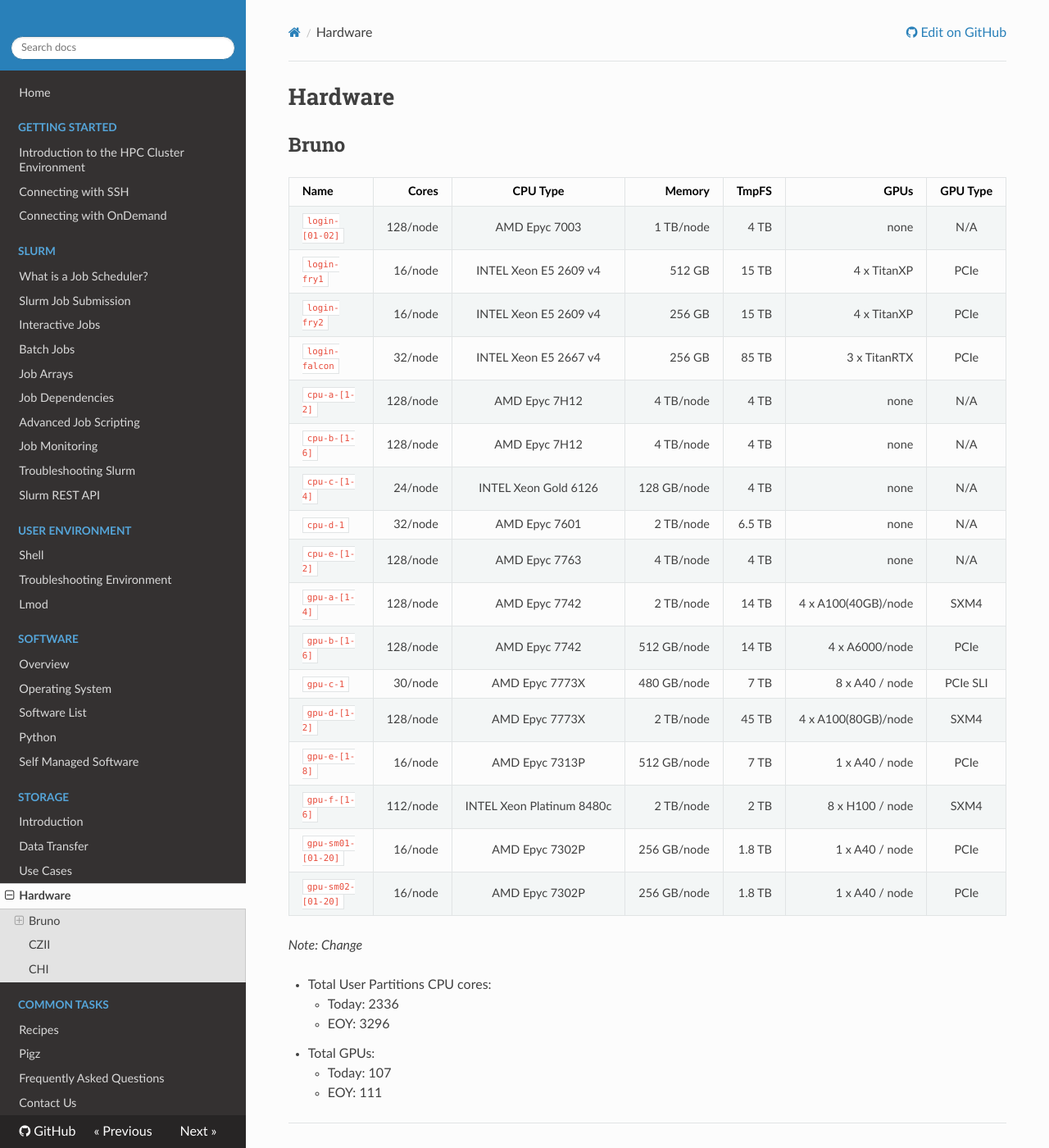
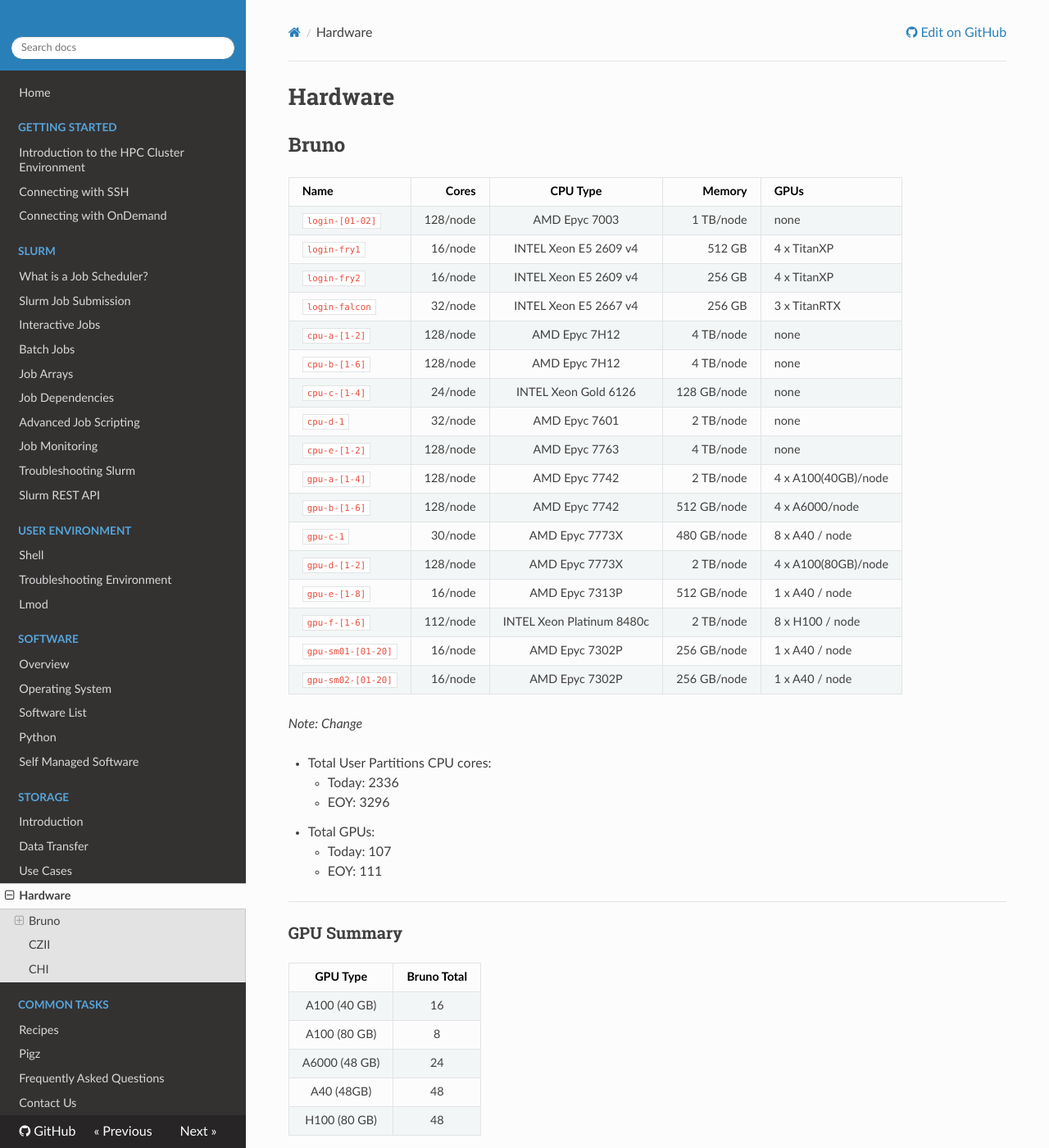
Before and after one commit to biohub-hpc/hpcuserguide, an MkDocs documentation site: the page built from docs/hardware/overview.md, in a window 1280 px wide and 1400 px high. Shown: the whole window at 82% size. Built offline with MkDocs 1.6.1, drawn with Linux system fonts in a browser that asks for light colours; nearby versions of some CDN libraries.

Commit message:
remove column TmpFS

```diff
--- a/docs/hardware/overview.md
+++ b/docs/hardware/overview.md
@@ -5,25 +5,25 @@
 # Hardware
 
 ## Bruno
-| Name              | Cores     | CPU Type | Memory      | TmpFS    | GPUs                | GPU Type |
-| ----------------- | --------: | :------: | ----------: | -------: | ------------------: | :------: |
-|`login-[01-02]`    |  128/node |  AMD Epyc 7003   | 1 TB/node   | 4 TB     | none                | N/A      |
-|`login-fry1`       |  16/node  |  INTEL Xeon E5 2609 v4   | 512 GB      | 15 TB    | 4 x TitanXP         | PCIe     |
-|`login-fry2`       |  16/node  |  INTEL Xeon E5 2609 v4   | 256 GB      | 15 TB    | 4 x TitanXP         | PCIe     |
-|`login-falcon`     |  32/node  |  INTEL Xeon E5 2667 v4  | 256 GB      | 85 TB    | 3 x TitanRTX        | PCIe     |
-|`cpu-a-[1-2]`      |  128/node |  AMD Epyc 7H12   | 4 TB/node   | 4 TB     | none                | N/A      |
-|`cpu-b-[1-6]`      |  128/node |  AMD Epyc 7H12   | 4 TB/node   | 4 TB     | none                | N/A      |
-|`cpu-c-[1-4]`      |  24/node  |  INTEL Xeon Gold 6126  | 128 GB/node | 4 TB     | none                | N/A      |
-|`cpu-d-1`          |  32/node  |  AMD Epyc 7601   | 2 TB/node   | 6.5 TB   | none                | N/A      |
-|`cpu-e-[1-2]`      |  128/node |  AMD Epyc 7763   | 4 TB/node   | 4 TB     | none                | N/A      |
-|`gpu-a-[1-4]`      |  128/node |  AMD Epyc 7742   | 2 TB/node   | 14 TB    | 4 x A100(40GB)/node | SXM4     |
-|`gpu-b-[1-6]`      |  128/node |  AMD Epyc 7742   | 512 GB/node | 14 TB    | 4 x A6000/node      | PCIe     |
-|`gpu-c-1`      |  30/node  |  AMD Epyc 7773X   | 480 GB/node | 7 TB     | 8 x A40 / node      | PCIe SLI |
-|`gpu-d-[1-2]`      |  128/node |  AMD Epyc 7773X   | 2 TB/node   | 45 TB    | 4 x A100(80GB)/node | SXM4     |
-|`gpu-e-[1-8]`      |  16/node  |  AMD Epyc 7313P   | 512 GB/node | 7 TB     | 1 x A40 / node      | PCIe     |
-|`gpu-f-[1-6]` |  112/node  |  INTEL Xeon Platinum 8480c   | 2 TB/node | 2 TB   | 8 x H100 / node      | SXM4     |
-|`gpu-sm01-[01-20]` |  16/node  |  AMD Epyc 7302P   | 256 GB/node | 1.8 TB   | 1 x A40 / node      | PCIe     |
-|`gpu-sm02-[01-20]` |  16/node  |  AMD Epyc 7302P   | 256 GB/node | 1.8 TB   | 1 x A40 / node      | PCIe     |
+| Name              | Cores     | CPU Type | Memory      | GPUs         |
+| ----------------- | --------: | :------: | ----------: |--------------|
+|`login-[01-02]`    |  128/node |  AMD Epyc 7003   | 1 TB/node   | none         |
+|`login-fry1`       |  16/node  |  INTEL Xeon E5 2609 v4   | 512 GB      | 4 x TitanXP  |
+|`login-fry2`       |  16/node  |  INTEL Xeon E5 2609 v4   | 256 GB      | 4 x TitanXP  |
+|`login-falcon`     |  32/node  |  INTEL Xeon E5 2667 v4  | 256 GB      | 3 x TitanRTX |
+|`cpu-a-[1-2]`      |  128/node |  AMD Epyc 7H12   | 4 TB/node   |  none                |
+|`cpu-b-[1-6]`      |  128/node |  AMD Epyc 7H12   | 4 TB/node   |  none                |
+|`cpu-c-[1-4]`      |  24/node  |  INTEL Xeon Gold 6126  | 128 GB/node |  none          |
+|`cpu-d-1`          |  32/node  |  AMD Epyc 7601   | 2 TB/node   |  none                |
+|`cpu-e-[1-2]`      |  128/node |  AMD Epyc 7763   | 4 TB/node   |  none                |
+|`gpu-a-[1-4]`      |  128/node |  AMD Epyc 7742   | 2 TB/node   | 4 x A100(40GB)/node |
+|`gpu-b-[1-6]`      |  128/node |  AMD Epyc 7742   | 512 GB/node | 4 x A6000/node      |
+|`gpu-c-1`      |  30/node  |  AMD Epyc 7773X   | 480 GB/node | 8 x A40 / node      |
+|`gpu-d-[1-2]`      |  128/node |  AMD Epyc 7773X   | 2 TB/node   | 4 x A100(80GB)/node |
+|`gpu-e-[1-8]`      |  16/node  |  AMD Epyc 7313P   | 512 GB/node |  1 x A40 / node      |
+|`gpu-f-[1-6]` |  112/node  |  INTEL Xeon Platinum 8480c   | 2 TB/node |  8 x H100 / node  |
+|`gpu-sm01-[01-20]` |  16/node  |  AMD Epyc 7302P   | 256 GB/node | 1 x A40 / node      |
+|`gpu-sm02-[01-20]` |  16/node  |  AMD Epyc 7302P   | 256 GB/node | 1 x A40 / node      |
 
 
 *Note: Change*
```
